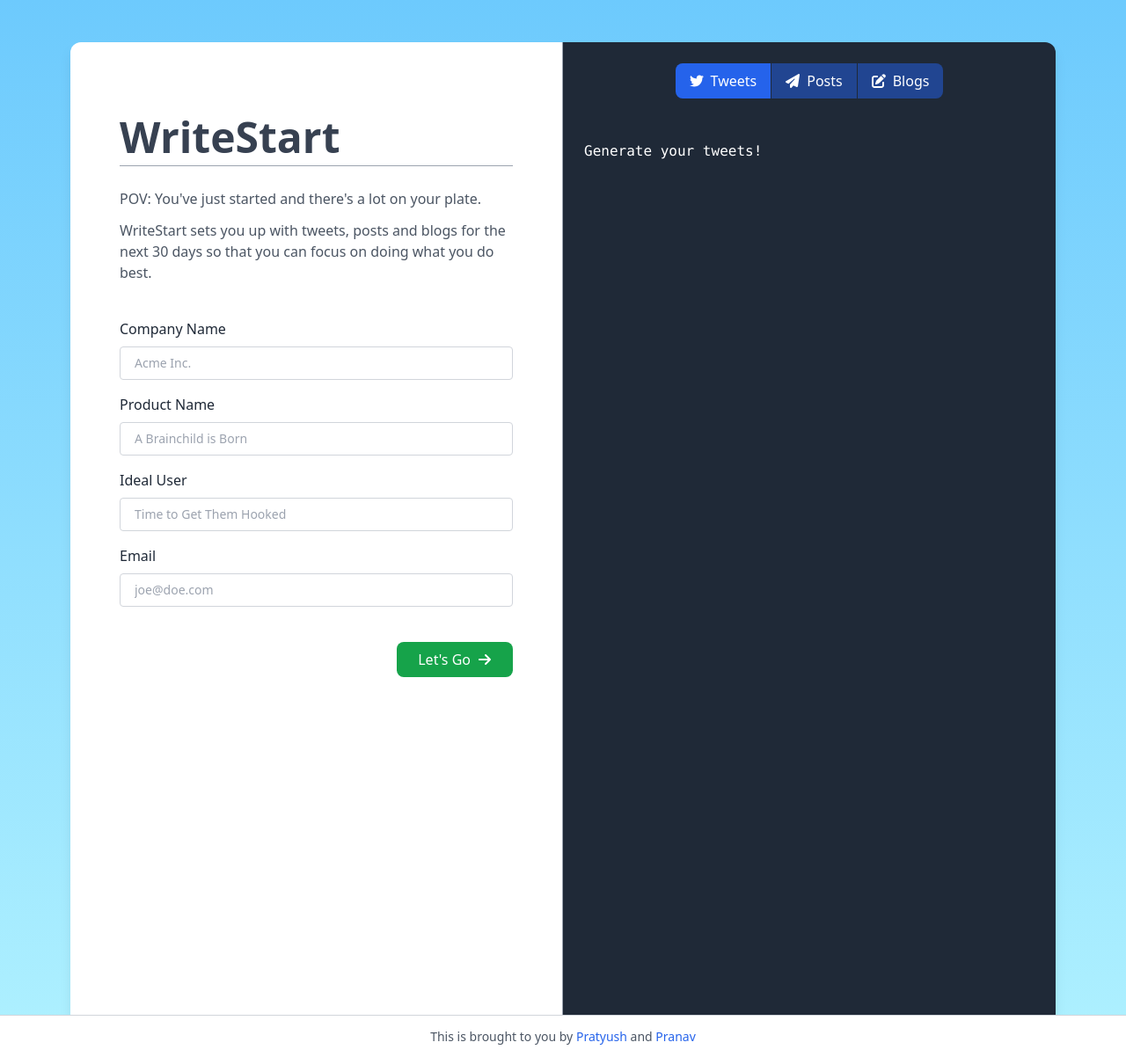
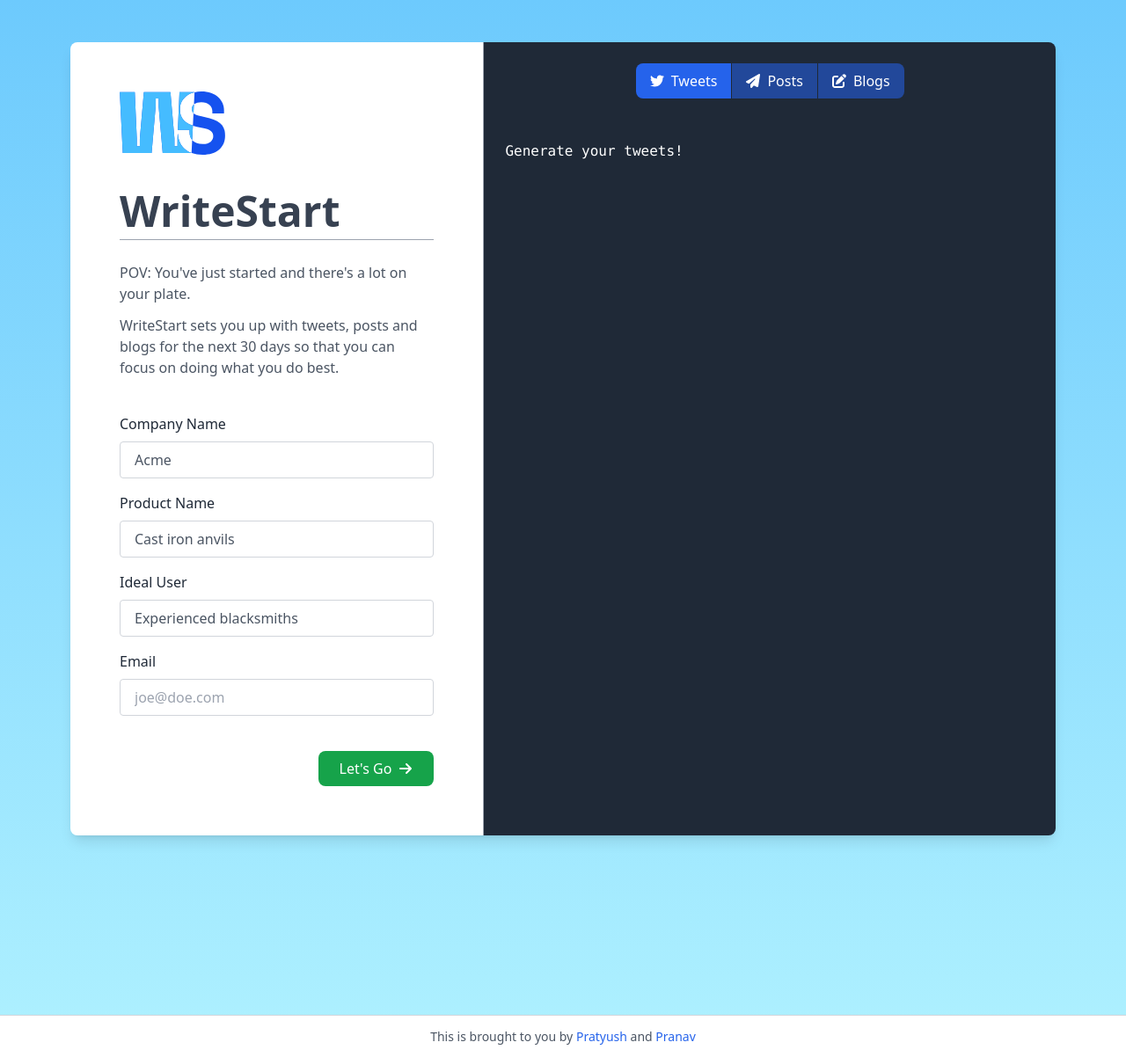
Before and after one commit to adikul358/writestart, a Flask app: template templates/index.html in a window 1280 px wide. Shown: the whole page at 88% size. Run offline with Flask 2, Linux system fonts and the light colour scheme; the template is opened without the code that fills it, so the values that code supplies are empty; some libraries are stand-ins or nearby versions.

Commit message:
Completed Prompts, Added Logos

```diff
--- a/app.py
+++ b/app.py
@@ -1,16 +1,11 @@
+import openai
 from flask import Flask, render_template, request, jsonify
 from dotenv import load_dotenv
+from logger import get_logger
+from models.user_info import UserInfo
+from models.chat import chat
 
 load_dotenv()
-
-from models.user_info import UserInfo
-
-from services.dynomodb import User
-from models.chat import chat
-import openai
-
-from logger import get_logger
-
 print(load_dotenv())
 
 message_history = []
@@ -27,15 +22,13 @@
 
 app = Flask(__name__)
 
-user_table = User()
-
 @app.route('/', methods=['GET', 'POST'])
 def home():
     if request.method == 'POST':
         company_name = request.form['question1']
         product_name = request.form['question2']
         ideal_user = request.form['question3']
-        user_table.put_info(UserInfo.attach_random_id(company_name=company_name, ideal_user=ideal_user, product_name=product_name))
+        # user_table.put_info(UserInfo.attach_random_id(company_name=company_name, ideal_user=ideal_user, product_name=product_name))
 
         #user_input = "My product is called " + product_name +". Write a PRD of a feature " + feature_name +"for my product. An overview for the feature is: " + overview
         get_logger("experiment").info(message_history)
@@ -50,10 +43,10 @@
     return render_template('new.html')
 
 #@app.route("/admin")
-def card_view():
-    get_logger("card_view").info("card_view()")
-    data = user_table.get_all_info()
-    return render_template('user_info.html', data=data)
+# def card_view():
+#     get_logger("card_view").info("card_view()")
+#     data = user_table.get_all_info()
+#     return render_template('user_info.html', data=data)
 
 
 #@app.route("/test")
--- a/models/chat.py
+++ b/models/chat.py
@@ -12,7 +12,8 @@
     )
     reply_content = completion.choices[0].message.content
     #message_history.append({"role": "assistant", "content": f"{reply_content}"})
-    return reply_content"""
+    return reply_content
+"""
 
 def chat(inp, message_history, role="user"):
     message_history=[]
--- a/templates/index.html
+++ b/templates/index.html
@@ -2,6 +2,7 @@
 
 <html>
   <head>
+    <link rel="shortcut icon" href="{{ url_for('static', filename='favicon.ico') }}">
     <title>WriteStart</title>
     <script src="https://code.jquery.com/jquery-3.3.1.slim.min.js"></script>
     <script src="https://cdnjs.cloudflare.com/ajax/libs/popper.js/1.14.7/umd/popper.min.js"></script>
@@ -9,41 +10,44 @@
     <style></style>
   </head>
   <body>
-    <div class="bg-gradient-to-b from-[#6DCAFD] to-[#AFF1FF] min-h-screen max-h-screen overflow-y-auto">
-      <div class="z-10 flex flex-row mt-12 mb-[144px] mx-20 shadow-lg min-h-screen">
-        <div class="flex flex-col w-1/2 bg-white rounded-l-xl p-[56px] pt-[84px] border-r-[1px] border-gray-400">
-          <h1 class="text-5xl font-semibold text-gray-700">WriteStart</h1>
+    <div class="bg-gradient-to-b from-[#6DCAFD] to-[#AFF1FF] min-h-screen max-h-screen overflow-y-auto flex justify-center px-20 max-xl:px-10 max-lg:px-6 max-sm:px-4">
+      <div class="z-10 flex flex-row max-md:flex-col mt-12 mb-[144px] shadow-lg h-max w-full max-w-[1280px] justify-center rounded-lg overflow-hidden">
+        <div class="flex flex-col w-full md:w-[42%] flex-shrink-0 bg-white p-[56px] md:border-r-[1px] border-gray-400">
+          <img src="{{ url_for('static', filename='ws_logo.svg') }}" alt="ws_logo" class="h-[72px] mr-auto">
+          <h1 class="text-5xl font-semibold text-gray-700 mt-10">WriteStart</h1>
           <hr class="mt-2 h-[2px] border-gray-400">
           <p class="mt-6 text-gray-600">POV: You've just started and there's a lot on your plate.</p>
           <p class="mt-3 text-gray-600">WriteStart sets you up with tweets, posts and blogs for the next 30 days so that you can focus on doing what you do best.</p>
 
-          <form action="POST">
+          <form method="POST">
             <div class="space-y-4 mt-10">
 
               <div class="flex flex-col">
                 <label for="question1" class="font-medium text-gray-800">Company Name</label>
-                <input type="text" id="question1" name="question1" placeholder="Acme Inc." class="px-4 py-2 text-sm text-gray-600 border border-gray-300 rounded mt-2 focus:outline-none focus:ring-4 ring-blue-200 focus:border-blue-600"/>
+                <input type="text" id="question1" name="question1" value="Acme" placeholder="Acme Inc." class="px-4 py-2 text-gray-600 border border-gray-300 rounded mt-2 focus:outline-none focus:ring-4 ring-blue-200 focus:border-blue-600"/>
               </div>
 
               <div class="flex flex-col">
                 <label for="question2" class="font-medium text-gray-800">Product Name</label>
-                <input type="text" id="question2" name="question2" placeholder="A Brainchild is Born" class="px-4 py-2 text-sm text-gray-600 border border-gray-300 rounded mt-2 focus:outline-none focus:ring-4 ring-blue-200 focus:border-blue-600"/>
+                <input type="text" id="question2" name="question2" value="Cast iron anvils" placeholder="A Brainchild is Born" class="px-4 py-2 text-gray-600 border border-gray-300 rounded mt-2 focus:outline-none focus:ring-4 ring-blue-200 focus:border-blue-600"/>
               </div>
 
               <div class="flex flex-col">
                 <label for="question3" class="font-medium text-gray-800">Ideal User</label>
-                <input type="text" id="question3" name="question3" placeholder="Time to Get Them Hooked" class="px-4 py-2 text-sm text-gray-600 border border-gray-300 rounded mt-2 focus:outline-none focus:ring-4 ring-blue-200 focus:border-blue-600"/>
+                <input type="text" id="question3" name="question3" value="Experienced blacksmiths" placeholder="Time to Get Them Hooked" class="px-4 py-2 text-gray-600 border border-gray-300 rounded mt-2 focus:outline-none focus:ring-4 ring-blue-200 focus:border-blue-600"/>
               </div>
 
               <div class="flex flex-col">
                 <label for="question3" class="font-medium text-gray-800">Email</label>
-                <input type="text" id="question3" name="question3" placeholder="joe@doe.com" class="px-4 py-2 text-sm text-gray-600 border border-gray-300 rounded mt-2 focus:outline-none focus:ring-4 ring-blue-200 focus:border-blue-600"/>
+                <input type="text" id="question3" name="question3" placeholder="joe@doe.com" class="px-4 py-2 text-gray-600 border border-gray-300 rounded mt-2 focus:outline-none focus:ring-4 ring-blue-200 focus:border-blue-600"/>
               </div>
 
               <div class="flex flex-row justify-end pt-6">
                 <button type="submit" class="rounded-lg px-6 py-2 bg-green-600 text-white flex flex-row justify-center items-center">
                   Let's Go
-                  <svg class="ml-2" stroke="currentColor" fill="currentColor" stroke-width="0" viewBox="0 0 448 512" height="1em" width="1em" xmlns="http://www.w3.org/2000/svg"><path d="M438.6 278.6c12.5-12.5 12.5-32.8 0-45.3l-160-160c-12.5-12.5-32.8-12.5-45.3 0s-12.5 32.8 0 45.3L338.8 224 32 224c-17.7 0-32 14.3-32 32s14.3 32 32 32l306.7 0L233.4 393.4c-12.5 12.5-12.5 32.8 0 45.3s32.8 12.5 45.3 0l160-160z"></path></svg>
+                  <svg id="go-icon" class="ml-2" stroke="currentColor" fill="currentColor" stroke-width="0" viewBox="0 0 448 512" height="1em" width="1em" xmlns="http://www.w3.org/2000/svg"><path d="M438.6 278.6c12.5-12.5 12.5-32.8 0-45.3l-160-160c-12.5-12.5-32.8-12.5-45.3 0s-12.5 32.8 0 45.3L338.8 224 32 224c-17.7 0-32 14.3-32 32s14.3 32 32 32l306.7 0L233.4 393.4c-12.5 12.5-12.5 32.8 0 45.3s32.8 12.5 45.3 0l160-160z"></path></svg>
+                  <svg id="loading-icon" class="hidden ml-2" width="1em" height="1em" fill="currentColor" stroke="currentColor" viewBox="0 0 24 24" xmlns="http://www.w3.org/2000/svg"><style>.spinner_ajPY{transform-origin:center;animation:spinner_AtaB .75s infinite linear}@keyframes spinner_AtaB{100%{transform:rotate(360deg)}}</style><path d="M12,1A11,11,0,1,0,23,12,11,11,0,0,0,12,1Zm0,19a8,8,0,1,1,8-8A8,8,0,0,1,12,20Z" opacity=".25"/><path d="M10.14,1.16a11,11,0,0,0-9,8.92A1.59,1.59,0,0,0,2.46,12,1.52,1.52,0,0,0,4.11,10.7a8,8,0,0,1,6.66-6.61A1.42,1.42,0,0,0,12,2.69h0A1.57,1.57,0,0,0,10.14,1.16Z" class="spinner_ajPY"/></svg>
+                  <svg id="completed-icon" class="hidden ml-2" stroke="currentColor" fill="currentColor" stroke-width="0" viewBox="0 0 448 512" height="1em" width="1em" xmlns="http://www.w3.org/2000/svg" ><path d="M438.6 105.4c12.5 12.5 12.5 32.8 0 45.3l-256 256c-12.5 12.5-32.8 12.5-45.3 0l-128-128c-12.5-12.5-12.5-32.8 0-45.3s32.8-12.5 45.3 0L160 338.7 393.4 105.4c12.5-12.5 32.8-12.5 45.3 0z"></path></svg>
                 </button>
               </div>
             </div>
@@ -51,31 +55,31 @@
 
         </div>
 
-        <div class="flex flex-col w-1/2 rounded-r-xl p-6 bg-gray-800 text-white">
+        <div class="flex flex-col w-full p-6 bg-gray-800 text-white">
 
-          <div class="flex flex-row justify-center items-center space-x-[1px]">
+          <div class="flex flex-row justify-center items-center space-x-[1px] sticky top-0 justify-self-start">
             <div data-tab-target="#content-tweets" class="cursor-pointer px-4 py-2 text-white rounded-l-lg bg-blue-600 flex flex-row items-center justify-center">
               <svg class="mr-2" stroke="currentColor" fill="currentColor" stroke-width="0" viewBox="0 0 512 512" height="1em" width="1em" xmlns="http://www.w3.org/2000/svg"><path d="M459.37 151.716c.325 4.548.325 9.097.325 13.645 0 138.72-105.583 298.558-298.558 298.558-59.452 0-114.68-17.219-161.137-47.106 8.447.974 16.568 1.299 25.34 1.299 49.055 0 94.213-16.568 130.274-44.832-46.132-.975-84.792-31.188-98.112-72.772 6.498.974 12.995 1.624 19.818 1.624 9.421 0 18.843-1.3 27.614-3.573-48.081-9.747-84.143-51.98-84.143-102.985v-1.299c13.969 7.797 30.214 12.67 47.431 13.319-28.264-18.843-46.781-51.005-46.781-87.391 0-19.492 5.197-37.36 14.294-52.954 51.655 63.675 129.3 105.258 216.365 109.807-1.624-7.797-2.599-15.918-2.599-24.04 0-57.828 46.782-104.934 104.934-104.934 30.213 0 57.502 12.67 76.67 33.137 23.715-4.548 46.456-13.32 66.599-25.34-7.798 24.366-24.366 44.833-46.132 57.827 21.117-2.273 41.584-8.122 60.426-16.243-14.292 20.791-32.161 39.308-52.628 54.253z"></path></svg>
               Tweets
             </div>
-            <div data-tab-target="#content-posts" class="cursor-pointer px-4 py-2 bg-blue-600/50 text-white flex flex-row items-center justify-center">
+            <div data-tab-target="#content-posts" class="cursor-pointer px-4 py-2 bg-[#22489A] text-white flex flex-row items-center justify-center">
               <svg class="mr-2" stroke="currentColor" fill="currentColor" stroke-width="0" viewBox="0 0 512 512" height="1em" width="1em" xmlns="http://www.w3.org/2000/svg"><path d="M498.1 5.6c10.1 7 15.4 19.1 13.5 31.2l-64 416c-1.5 9.7-7.4 18.2-16 23s-18.9 5.4-28 1.6L284 427.7l-68.5 74.1c-8.9 9.7-22.9 12.9-35.2 8.1S160 493.2 160 480V396.4c0-4 1.5-7.8 4.2-10.7L331.8 202.8c5.8-6.3 5.6-16-.4-22s-15.7-6.4-22-.7L106 360.8 17.7 316.6C7.1 311.3 .3 300.7 0 288.9s5.9-22.8 16.1-28.7l448-256c10.7-6.1 23.9-5.5 34 1.4z"></path></svg>
               Posts
             </div>
-            <div data-tab-target="#content-blogs" class="cursor-pointer px-4 py-2 bg-blue-600/50 text-white rounded-r-lg flex flex-row items-center justify-center">
+            <div data-tab-target="#content-blogs" class="cursor-pointer px-4 py-2 bg-[#22489A] text-white rounded-r-lg flex flex-row items-center justify-center">
               <svg class="mr-2" stroke="currentColor" fill="currentColor" stroke-width="0" viewBox="0 0 512 512" height="1em" width="1em" xmlns="http://www.w3.org/2000/svg"><path d="M471.6 21.7c-21.9-21.9-57.3-21.9-79.2 0L362.3 51.7l97.9 97.9 30.1-30.1c21.9-21.9 21.9-57.3 0-79.2L471.6 21.7zm-299.2 220c-6.1 6.1-10.8 13.6-13.5 21.9l-29.6 88.8c-2.9 8.6-.6 18.1 5.8 24.6s15.9 8.7 24.6 5.8l88.8-29.6c8.2-2.7 15.7-7.4 21.9-13.5L437.7 172.3 339.7 74.3 172.4 241.7zM96 64C43 64 0 107 0 160V416c0 53 43 96 96 96H352c53 0 96-43 96-96V320c0-17.7-14.3-32-32-32s-32 14.3-32 32v96c0 17.7-14.3 32-32 32H96c-17.7 0-32-14.3-32-32V160c0-17.7 14.3-32 32-32h96c17.7 0 32-14.3 32-32s-14.3-32-32-32H96z"></path></svg>
               Blogs
             </div>
           </div>
 
-          <div data-tab-content id="content-tweets" class="markdown-body mt-12 font-mono">
-            <p>Generate your tweets!</p>
+          <div id="content-tweets" data-tab-content id="content-tweets" class="markdown-body mt-12 mb-6 space-y-3">
+            <p class="font-mono">Generate your tweets!</p>
           </div>
-          <div data-tab-content id="content-posts" class="markdown-body mt-12 font-mono hidden">
-            <p>Generate your posts!</p>
+          <div id="content-posts" data-tab-content id="content-posts" class="markdown-body mt-12 space-y-3 hidden">
+            <p class="font-mono">Generate your posts!</p>
           </div>
-          <div data-tab-content id="content-blogs" class="markdown-body mt-12 font-mono hidden">
-            <p>Generate your blogs!</p>
+          <div id="content-blogs" data-tab-content id="content-blogs" class="markdown-body mt-12 space-y-3 hidden">
+            <p class="font-mono">Generate your blogs!</p>
           </div>
 
         </div>
@@ -84,10 +88,10 @@
     </div>
 
 
-    <div class="bg-white h-12 border-t border-gray-300 absolute bottom-0 inset-x-0 flex justify-center items-center text-sm text-gray-600">
+    <div class="z-20 bg-white h-12 border-t border-gray-300 absolute bottom-0 inset-x-0 flex justify-center items-center text-sm text-gray-600">
       <span>This is brought to you by <a target="_blank" href="https://www.linkedin.com/in/pratyush-goel-99b830193/" class="text-blue-600">Pratyush</a> and <a target="_blank" href="https://www.linkedin.com/in/pranavgupta2003/" class="text-blue-600">Pranav</a></span>
     </div>
-
+    <script src="https://cdn.jsdelivr.net/npm/marked/marked.min.js"></script>
     <script>
       // JS Snippet for managing tabs
       const tabs = document.querySelectorAll('[data-tab-target]')
@@ -101,13 +105,44 @@
           })
           tabs.forEach(tab => {
             tab.classList.remove('bg-blue-600')
-            tab.classList.add('bg-blue-600/50')
+            tab.classList.add('bg-[#22489A]')
           })
-          tab.classList.remove('bg-blue-600/50')
+          tab.classList.remove('bg-[#22489A]')
           tab.classList.add('bg-blue-600')
           target.classList.remove('hidden')
         })
       })
+
+      // JS for managing form submission
+      const form = document.querySelector('form');
+      const output1 = document.getElementById('content-tweets');
+      const output2 = document.getElementById('content-posts');
+      const output3 = document.getElementById('content-blogs');
+      // const razpay = document.querySelector('.pay-now');
+      const def = document.getElementById('go-icon');
+      const loader = document.getElementById('loading-icon');
+      const comp = document.getElementById('completed-icon');
+      form.addEventListener('submit', async (event) => {
+          event.preventDefault()
+          def.style.display = 'none'
+          loader.style.display = 'block'
+          const formData = new FormData(form)
+          const response = await fetch('/', {
+              method: 'POST',
+              body: formData
+          })
+          const data = await response.json()
+          loader.style.display = 'none'
+          comp.style.display = 'block'
+          output1.innerHTML = marked.parse(data.tweets)
+          output2.innerHTML = marked.parse(data.posts)
+          output3.innerHTML = marked.parse(data.blogs)
+          const lis = document.querySelectorAll('ol')
+          for (const li of lis) {
+            li.className = "list-decimal list-outside ml-8 space-y-3"
+          }
+      })
+
     </script>
   </body>
 </html>
```
Also changed, not shown: ui.py (+30 -8 lines), static/favicon.ico (added), static/ws_logo.svg (added).
